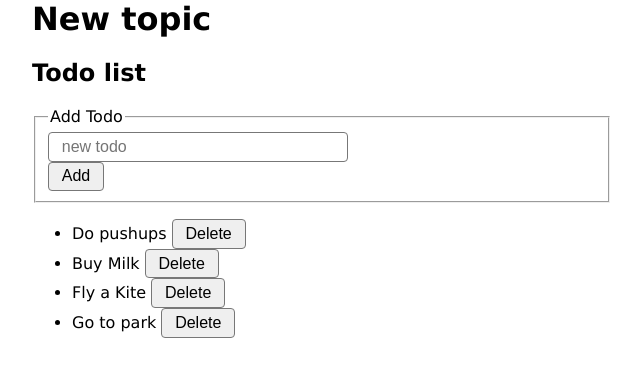
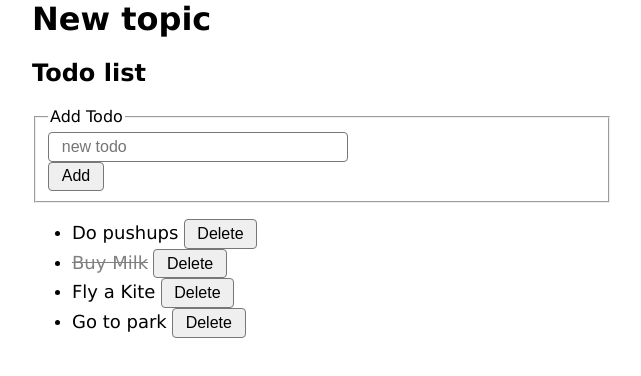
Before and after one commit to MariusCodeAcademy/6_react_fetch_propsUp, a React (Vite) app: page / in a window 1280 px wide. Shown: the top 376 px of the page, without its empty margins (318-959 px from the left). Built offline with nearby package versions, Linux system fonts and the light colour scheme.

Commit message:
handleToggleTodo

```diff
--- a/src/App.jsx
+++ b/src/App.jsx
@@ -1,4 +1,5 @@
 import TodoList from './components/todo/TodoList';
+import './App.css';
 
 export default function App() {
   return (
--- a/src/components/todo/TodoItem.jsx
+++ b/src/components/todo/TodoItem.jsx
@@ -1,16 +1,16 @@
 export default function TodoItem(props) {
   // destrukturizuoti kad jsx galetumem sakyti tiesiog isDone, title
-  const { id, isDone, title } = props.item;
+  const { isDone, title } = props.item;
   return (
     <li>
       <span
-        onClick={() => {}}
+        onClick={props.onToggle}
         className={isDone ? 'finished pointer' : 'pointer'}
         role='button'
       >
         {title}
       </span>{' '}
-      <button onClick={() => props.onTest(id)}>Delete</button>
+      <button onClick={props.onDelete}>Delete</button>
     </li>
   );
 }
--- a/src/components/todo/TodoList.jsx
+++ b/src/components/todo/TodoList.jsx
@@ -93,7 +93,12 @@ export default function TodoList() {
       {mainArrayEmpty && <h2>Nera nei vieno todo, pridekite nauja</h2>}
       <ul>
         {mainTodoArr.map((tObj) => (
-          <TodoItem key={tObj.id} item={tObj} onTest={testListFn} />
+          <TodoItem
+            key={tObj.id}
+            item={tObj}
+            onDelete={() => handleDelete(tObj.id)}
+            onToggle={() => handleToggleTodo(tObj.id)}
+          />
         ))}
       </ul>
     </div>
```
